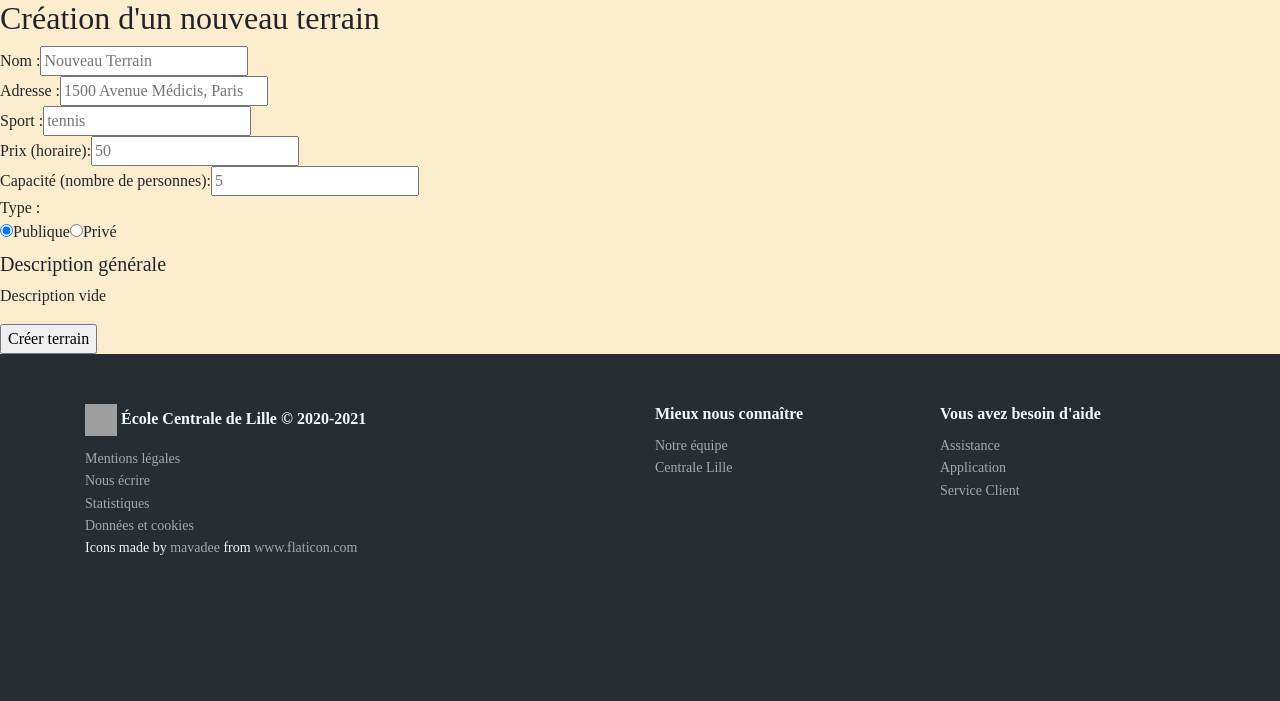
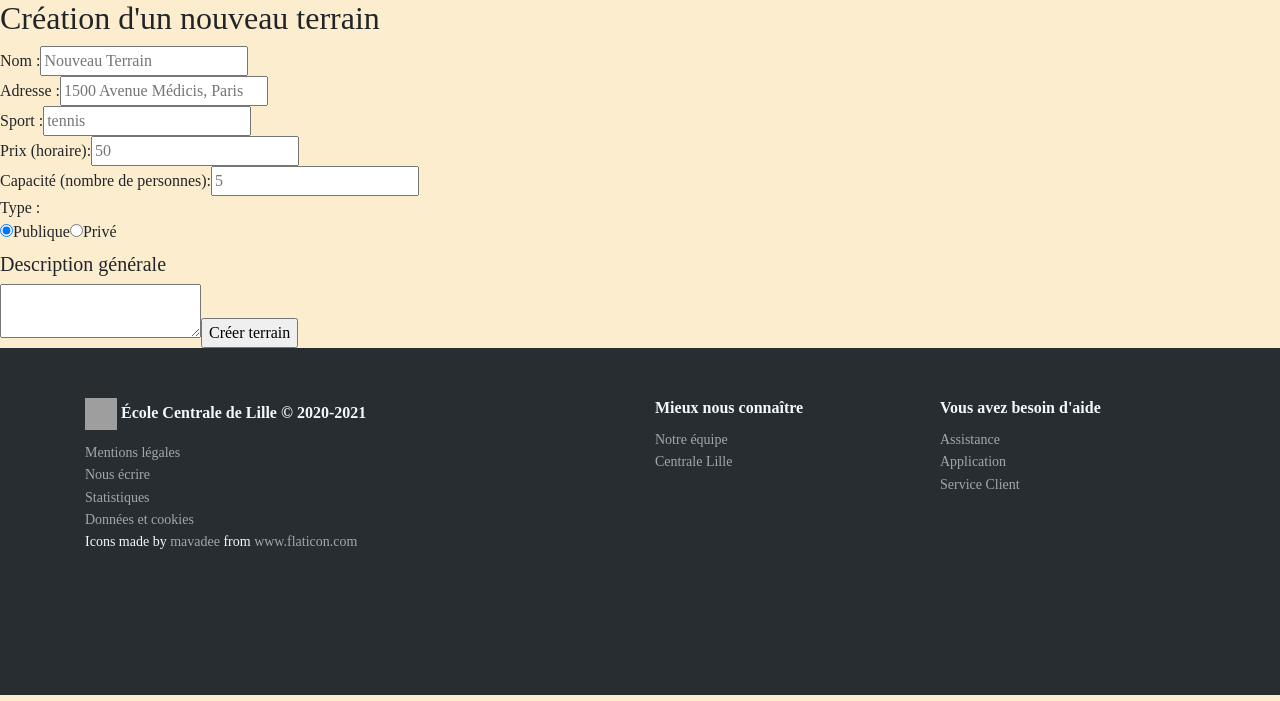
Before and after one commit to Nanok09/ProjetWeb, a PHP site: page /index.php?view=mesTerrains in a window 1280 px wide. Shown: the part 147-848 px from the top of the page. Run offline with PHP 8.4, Linux system fonts and the light colour scheme; data comes from the database, SQL or seed files in the repository; data that the repository does not hold is empty; some libraries are stand-ins or nearby versions; grey boxes are pictures that could not be loaded.

Commit message:
controleur creation terrain

```diff
--- a/templates/mesTerrains.php
+++ b/templates/mesTerrains.php
@@ -85,6 +85,7 @@ $photos = get_photos();
         //appui sur entrée dans un textarea => validation
         $(document).on("keyup", "textarea", function (contexte) {
             if ($(this).val() == '') return;
+            if ($(this).hasClass('crea')) return;
             if (contexte.key == "Enter") {
                 var newContenu = $(this).val();
                 $(this).replaceWith(
@@ -149,29 +150,29 @@ $photos = get_photos();
     //Structure html de la création d'un terrain
     function print_new_place_creation(){
         console.log('new');
-        $("#edition").empty();
-        $("#edition").append($("<h2>").html("Création d'un nouveau terrain"));
-        $("#edition").append($("<span>").html("Nom :"));
-        $("#edition").append("<input class='crea' id='nom' type='text' placeholder='Nouveau Terrain'/></br>");
-        $("#edition").append($("<span>").html("Adresse :"));
-        $("#edition").append("<input class='crea' id='adresse' type='text' placeholder='1500 Avenue Médicis, Paris'/></br>");
-        $("#edition").append($("<span>").html("Sport :"));
-        $("#edition").append("<input class='crea' id='sport' type='text' placeholder='tennis'/></br>");
-        $("#edition").append($("<span>").html("Prix (horaire):"));
-        $("#edition").append("<input class='crea' id='prix' type='number' placeholder='50'/></br>");
-        $("#edition").append($("<span>").html("Capacité (nombre de personnes):"));
-        $("#edition").append("<input class='crea' id='capacite' type='number' placeholder='5'/></br>");
-        $("#edition").append($("<span>").html("Type :"));
-        $("#edition").append("</br>");
-        $("#edition").append("<input id='publique' type='radio' name='type' value=0 checked/>" +
+        $("#creation_place").empty();
+        $("#creation_place").append($("<h2>").html("Création d'un nouveau terrain"));
+        $("#creation_place").append($("<span>").html("Nom :"));
+        $("#creation_place").append("<input class='crea' id='nom' type='text' name='nom' placeholder='Nouveau Terrain'/></br>");
+        $("#creation_place").append($("<span>").html("Adresse :"));
+        $("#creation_place").append("<input class='crea' id='adresse' type='text' name='adresse' placeholder='1500 Avenue Médicis, Paris'/></br>");
+        $("#creation_place").append($("<span>").html("Sport :"));
+        $("#creation_place").append("<input class='crea' id='sport' type='text' name='sport' placeholder='tennis'/></br>");
+        $("#creation_place").append($("<span>").html("Prix (horaire):"));
+        $("#creation_place").append("<input class='crea' id='prix' type='number' name='prix' placeholder='50'/></br>");
+        $("#creation_place").append($("<span>").html("Capacité (nombre de personnes):"));
+        $("#creation_place").append("<input class='crea' id='capacite' type='number' name='capacite' placeholder='5'/></br>");
+        $("#creation_place").append($("<span>").html("Type :"));
+        $("#creation_place").append("</br>");
+        $("#creation_place").append("<input id='publique' type='radio' name='type' value=0 checked/>" +
             "<label for='publique'>Publique</label>");
-        $("#edition").append("<input id='prive' type='radio' name='type' value=1/>" +
+        $("#creation_place").append("<input id='prive' type='radio' name='type' value=1/>" +
             "<label for='prive'>Privé</label>");
 
-        $("#edition").append("</br>");
-        $("#edition").append($("<h5>").html("Description générale"));
-        $("#edition").append($("<p id='description'>").html("Description vide"));
-        $("#edition").append("<input id='creation' type='button' value='Créer terrain'/>");
+        $("#creation_place").append("</br>");
+        $("#creation_place").append($("<h5>").html("Description générale"));
+        $("#creation_place").append("<textarea id='description' class='crea' name='description'></textarea>");
+        $("#creation_place").append("<input id='creation' type='submit' name='action' value='Créer terrain'/>");
     }
 
     function create_place(){
@@ -194,3 +195,6 @@ $photos = get_photos();
 
 <div id="edition">
 </div>
+
+<form id='creation_place' action='controleur.php'>
+</form>
```
Also changed, not shown: controleur.php (+14 -0 lines).
